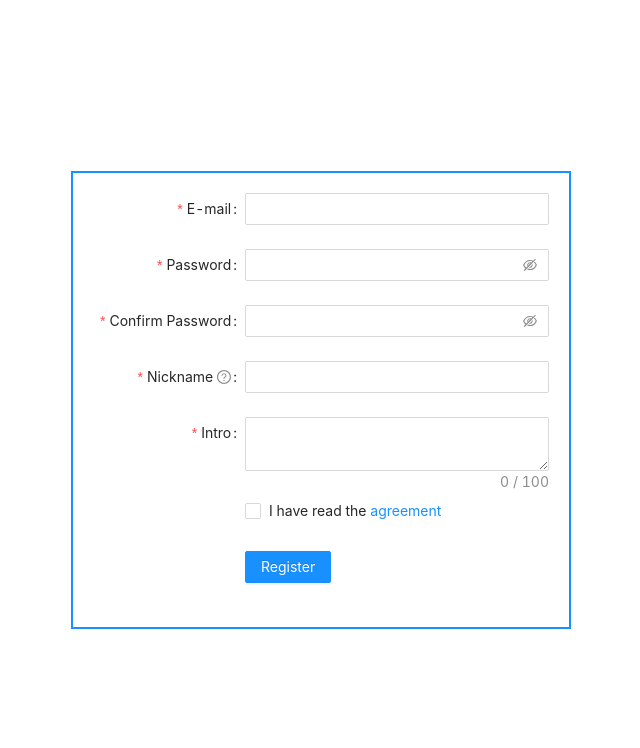
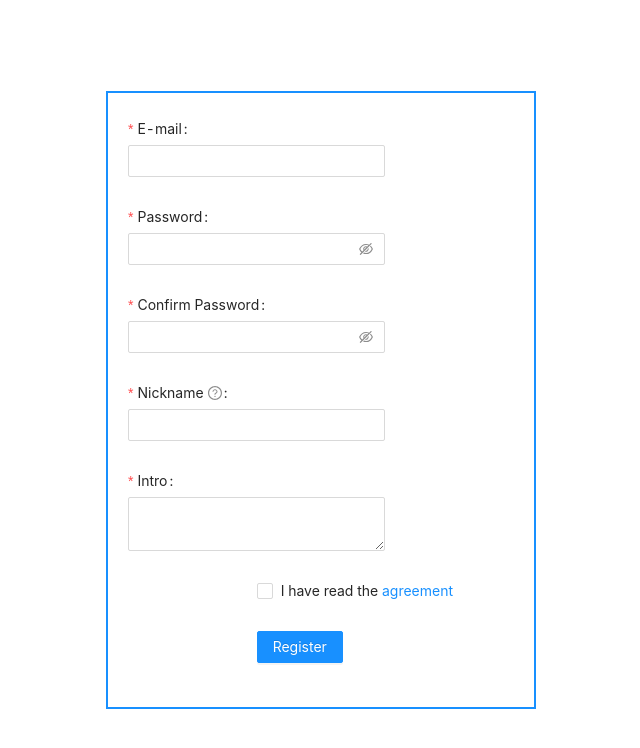
Before and after one commit to strong-minsu/React-Router, a React (Create React App) app: page /register in a window 1280 px wide. Shown: the top 748 px of the page, without its empty margins (319-959 px from the left). Built offline with nearby package versions, Linux system fonts and the light colour scheme.

Commit message:
register 수정

```diff
--- a/src/App.css
+++ b/src/App.css
@@ -43,3 +43,53 @@
 .sign-btns .sign-btn {
   margin-left: 10px;
 }
+
+/* register style */
+.ant-form-item .ant-form-item-label {
+  flex: 0 0 100%;
+  max-width: 100%;
+  text-align: left;
+}
+.ant-col-xs-24.ant-form-item-label > label {
+  margin: 0;
+}
+.ant-input {
+  width: 380px;
+}
+.ant-input-affix-wrapper {
+  position: relative;
+  display: inline-block;
+  width: 380px;
+  min-width: 0;
+  padding: 4px 11px;
+  color: rgba(0, 0, 0, 0.85);
+  font-size: 14px;
+  line-height: 1.5715;
+  background-color: #fff;
+  background-image: none;
+  border: 1px solid #d9d9d9;
+  border-radius: 2px;
+  transition: all 0.3s;
+  display: inline-flex;
+}
+
+textarea.ant-input {
+  height: auto;
+  min-height: 32px;
+  line-height: 1.5715;
+  vertical-align: bottom;
+  transition: all 0.3s, height 0s;
+}
+
+#register_intro.ant-input {
+  width: 380px;
+}
+
+.ant-col
+  ant-form-item-control
+  ant-col-xs-24
+  ant-col-xs-offset-0
+  ant-col-sm-16
+  ant-col-sm-offset-8 {
+  margin-left: 0;
+}
--- a/src/pages/Register.jsx
+++ b/src/pages/Register.jsx
@@ -32,10 +32,13 @@ const tailFormItemLayout = {
     },
   },
 };
-
-const style = {
+// const style1 = {
+//   width: "510px",
+//   height: "720px",
+// };
+const style2 = {
   padding: "20px",
-  width: "500px",
+  width: "430px",
   border: "solid 2px #1890ff",
 };
 const sort = {
@@ -46,18 +49,9 @@ const sort = {
 };
 
 const Register = () => {
-  // const [popup, setPopup] = useState(false);
   const [form] = Form.useForm();
   let navigate = useNavigate();
   const Finish = (values) => {
-    // console.log("Received values of form: ", values);
-    // fetch("http://192.168.56.1:8080/register", {
-    //   method: "POST",
-    //   body: JSON.stringify(values),
-    // })
-    //   .then((response) => response.json())
-    //   .then((result) => console.log("결과: ", result));
-
     const data = {
       userId: values.nickname,
       password: values.password,
@@ -78,9 +72,10 @@ const Register = () => {
       })
       .catch(function (error) {
         console.log("오류!");
-        console.log(JSON.stringify(data));
+        // console.log(JSON.stringify(data));
       });
 
+    //fetch로 보내기
     // fetch("/register", {
     //   method: "post",
     //   body: JSON.stringify(data),
@@ -96,10 +91,12 @@ const Register = () => {
     //   // 현재 페이지 새로고침
     //   window.location.reload();
     // });
+
     navigate("/login");
   };
 
   return (
+    <div>
       <div style={sort}>
         <Form
           {...formItemLayout}
@@ -107,7 +104,7 @@ const Register = () => {
           name="register"
           onFinish={Finish}
           scrollToFirstError
-        style={style}
+          style={style2}
           autoComplete="off"
         >
           <Form.Item
@@ -158,7 +155,9 @@ const Register = () => {
                   }
 
                   return Promise.reject(
-                  new Error("The two passwords that you entered do not match!")
+                    new Error(
+                      "The two passwords that you entered do not match!"
+                    )
                   );
                 },
               }),
@@ -192,7 +191,7 @@ const Register = () => {
               },
             ]}
           >
-          <Input.TextArea showCount maxLength={100} />
+            <Input.TextArea />
           </Form.Item>
 
           <Form.Item
@@ -220,6 +219,7 @@ const Register = () => {
           </Form.Item>
         </Form>
       </div>
+    </div>
   );
 };
 
```
Lines whose indentation alone changed are shown as unchanged.
